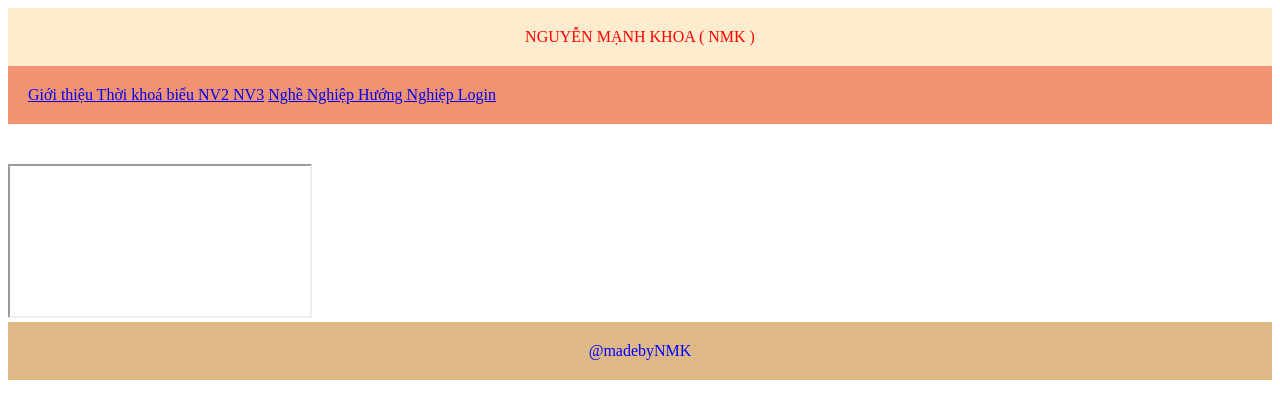
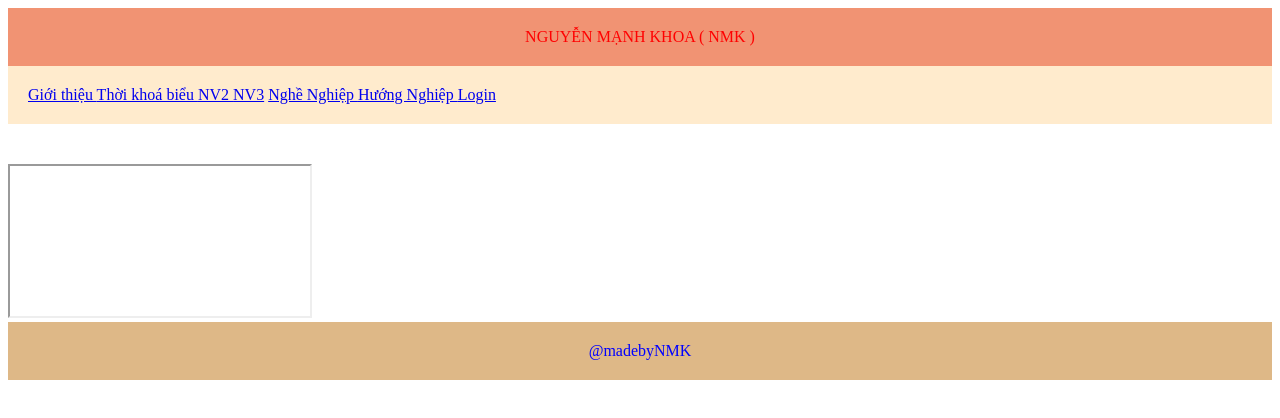
Before and after one commit to Khoanm0811/Nguyen-Manh-Khoa, a plain HTML site: page index.html in a window 1280 px wide. Drawn offline with Linux system fonts and the light colour scheme.

Commit message:
Update index.html

```diff
--- a/index.html
+++ b/index.html
@@ -7,8 +7,8 @@
   <title>NGUYỄN MẠNH KHOA ( NMK )</title>
   <link href="style.css" rel="stylesheet" type="text/css" />
   <style>
-    .phandau {font-weight: bond; color: red; background-color: #FFEBCD; text-align: center; padding: 20px;}
-    .thucdon {background-color:#F19373 ;padding: 20px; displace: inline;}
+    .phandau {font-weight: bond; color: red; background-color: #F19373; text-align: center; padding: 20px;}
+    .thucdon {background-color:#FFEBCD ;padding: 20px; displace: inline;}
     .noidung {padding: 20px}
     .thucdon a:hover {color: black ;padding: 50px  }
     .phancuoi {font-weight: bond; color: blue; background-color: #DEB887; text-align: center; padding: 20px;}
@@ -35,7 +35,7 @@
    </div>
    <div class="noidung" weight=100% height=100%>
    </div>
-   <iframe name="nd">
+   <iframe name="nd" border=0 >
    </iframe>
    <center>
    <div class="phancuoi"> @madebyNMK  </div>
```
